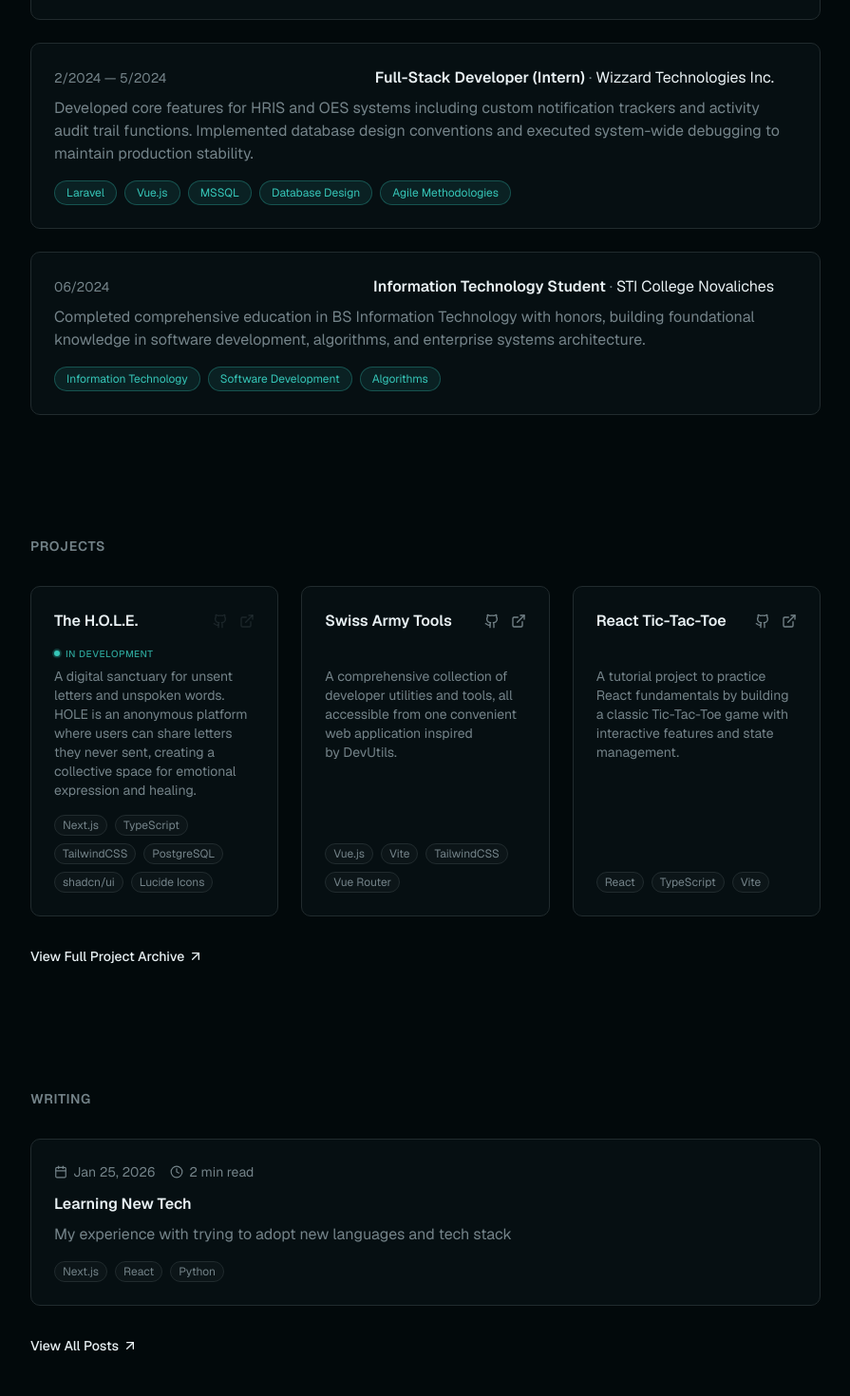
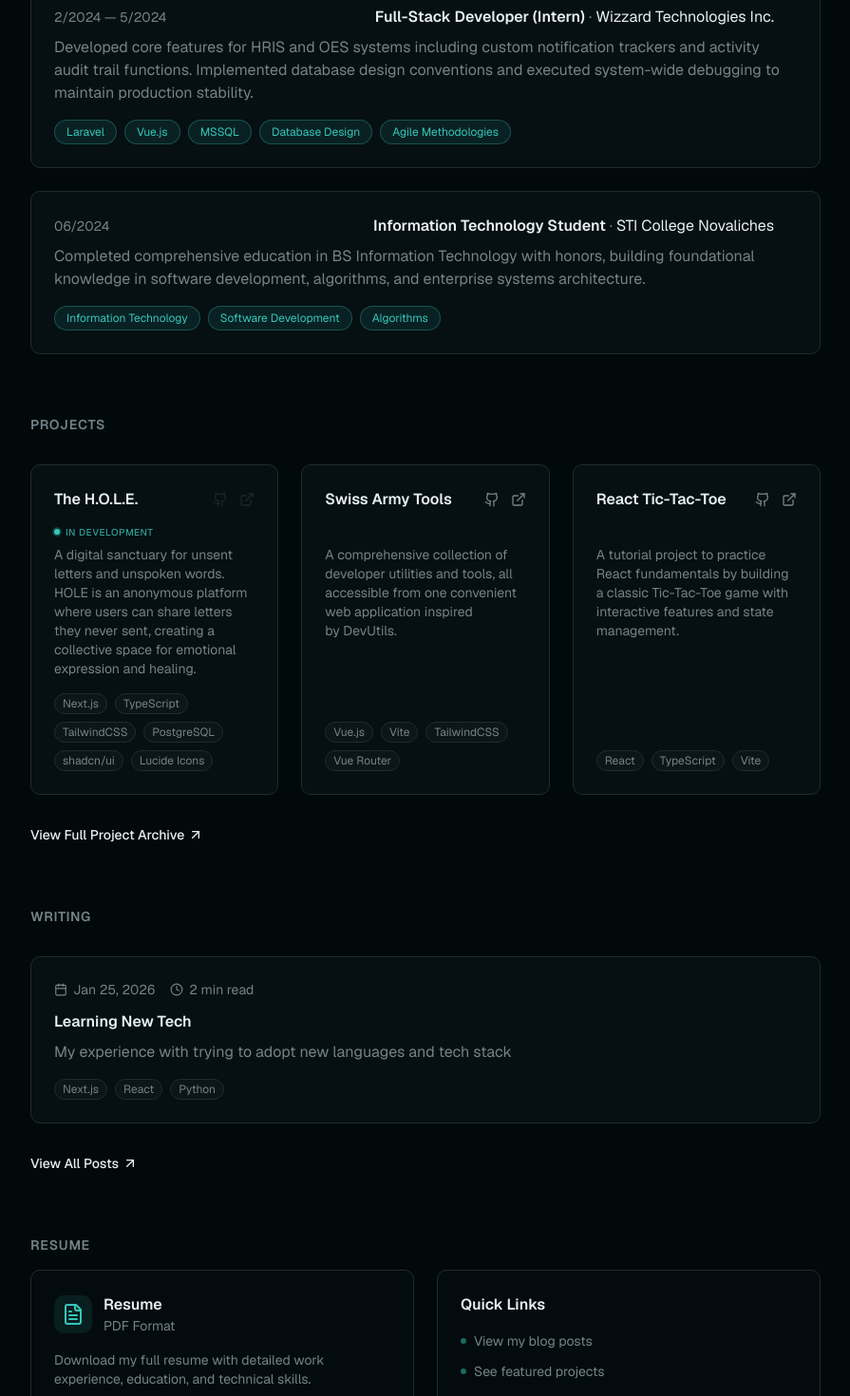
Before and after one commit to Zentaichi/zentaichi.github.io, a Next.js app: page / in a window 1280 px wide. Shown: the part 1330-2800 px from the top of the page at 95% size, without its empty margins (192-1087 px from the left). Built offline with nearby package versions, Linux system fonts and the light colour scheme.

Commit message:
fix(sections): reduce bottom margin for blog, experience, hero, projects, and resume sections

```diff
--- a/components/portfolio/blog-section.tsx
+++ b/components/portfolio/blog-section.tsx
@@ -22,7 +22,7 @@ export function BlogSection({ posts }: BlogSectionProps) {
     <section
       ref={ref}
       className={cn(
-        "mb-32 transition-all duration-700 ease-out",
+        "mb-16 transition-all duration-700 ease-out",
         isVisible ? "translate-y-0 opacity-100" : "translate-y-8 opacity-0"
       )}
       style={{ transitionDelay: "150ms" }}
--- a/components/portfolio/experience-section.tsx
+++ b/components/portfolio/experience-section.tsx
@@ -42,7 +42,7 @@ export function ExperienceSection() {
     <section
       ref={ref}
       className={cn(
-        "mb-32 transition-all duration-700 ease-out",
+        "mb-16 transition-all duration-700 ease-out",
         isVisible
           ? "translate-y-0 opacity-100"
           : "translate-y-8 opacity-0"
@@ -82,7 +82,7 @@ export function ExperienceSection() {
                     className={cn(
                       "rounded-full border border-primary/30 bg-primary/10 px-3 py-1 text-xs text-primary",
                       "transition-all duration-300",
-                      "group-hover:border-primary/50 group-hover:shadow-[0_0_8px_oklch(0.75_0.12_185_/_0.2)]"
+                      "group-hover:border-primary/50 group-hover:shadow-[0_0_8px_oklch(0.75_0.12_185/0.2)]"
                     )}
                   >
                     {tech}
--- a/components/portfolio/hero-section.tsx
+++ b/components/portfolio/hero-section.tsx
@@ -48,7 +48,7 @@ export function HeroSection() {
   }, []);
 
   return (
-    <section className="mb-32">
+    <section className="mb-16">
       <div className="mb-8">
         <h1 className="mb-2 text-5xl font-bold tracking-tight text-foreground md:text-6xl">
           <span className="text-balance">Ernest Endrino</span>
--- a/components/portfolio/projects-section.tsx
+++ b/components/portfolio/projects-section.tsx
@@ -47,7 +47,7 @@ export function ProjectsSection() {
       id="projects"
       ref={ref}
       className={cn(
-        "mb-32 transition-all duration-700 ease-out",
+        "mb-16 transition-all duration-700 ease-out",
         isVisible
           ? "translate-y-0 opacity-100"
           : "translate-y-8 opacity-0"
--- a/components/portfolio/resume-section.tsx
+++ b/components/portfolio/resume-section.tsx
@@ -13,7 +13,7 @@ import {
 
 export function ResumeSection() {
   return (
-    <section className="mb-32 scroll-mt-24">
+    <section className="mb-16 scroll-mt-24">
       <h2 className="mb-4 text-sm font-semibold uppercase tracking-wider text-muted-foreground">
         Resume
       </h2>
```
